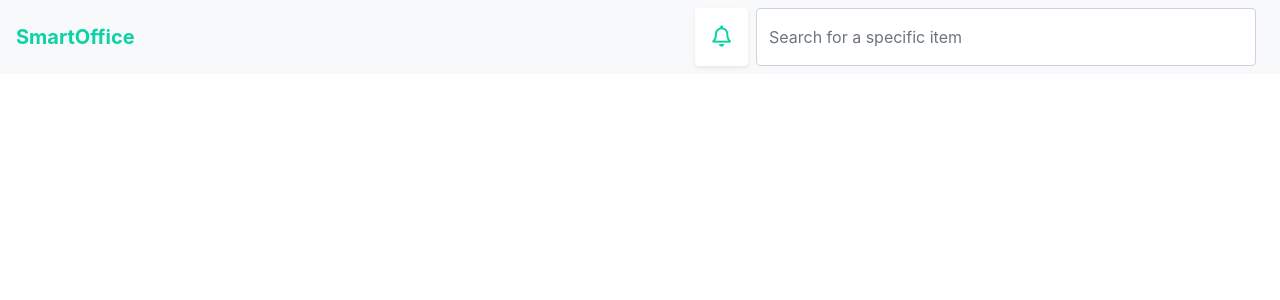
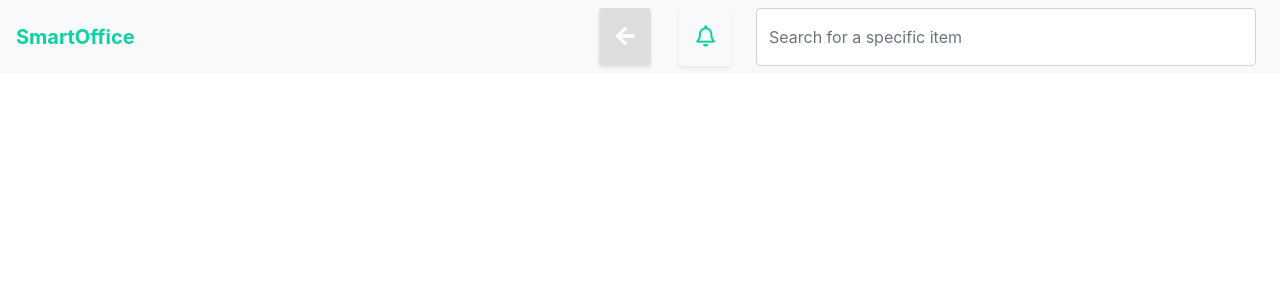
Before and after one commit to vladbarbu/FratiiBrothers, a React (Create React App) app in the folder smart-office/: page / in a window 1280 px wide. Shown: the top 300 px of the page. Built offline with nearby package versions, Linux system fonts and the light colour scheme.

Commit message:
Return button

```diff
--- a/smart-office/src/Components/navbar.jsx
+++ b/smart-office/src/Components/navbar.jsx
@@ -2,10 +2,9 @@ import React, { Component } from "react";
 
 class NavBar extends Component {
   render() {
-    const styleTitle = {
-      color: "#0DD2A3"
-    };
+    const styleTitle = { color: "#0DD2A3" };
     const styleButton = { color: "#0DD2A3" };
+    const styleBackButton = { background: "#DEDEDE" };
     const styleSearch = { width: "500px", height: "58px" };
     return (
       <nav className="navbar navbar-light bg-light justify-content-between">
@@ -15,7 +14,14 @@ class NavBar extends Component {
 
         <form className="form-inline">
           <button
-            className="btn  my-2 my-sm-0 m-2 shadow-sm p-3 mb-5 bg-white rounded"
+            className="btn  my-2 my-sm-0 m-1 shadow-sm p-3 mb-5 rounded text-white"
+            type="submit"
+            style={styleBackButton}
+          >
+            <i className="fas fa-arrow-left fa-lg" />
+          </button>
+          <button
+            className="btn  my-2 my-sm-0 m-4 shadow-sm p-3 mb-5 rounded"
             type="submit"
             style={styleButton}
           >
```
